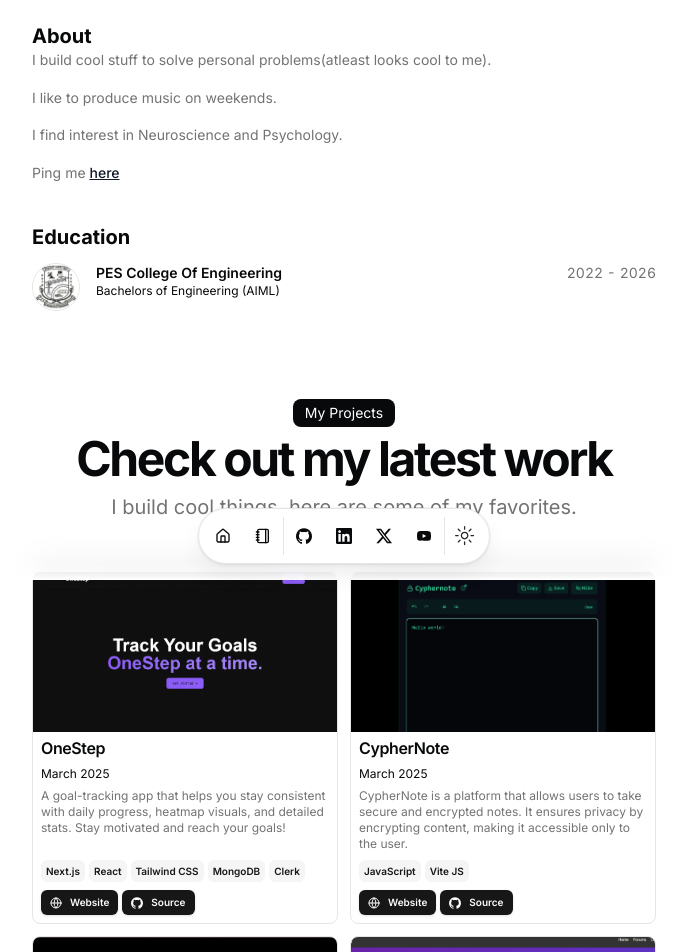
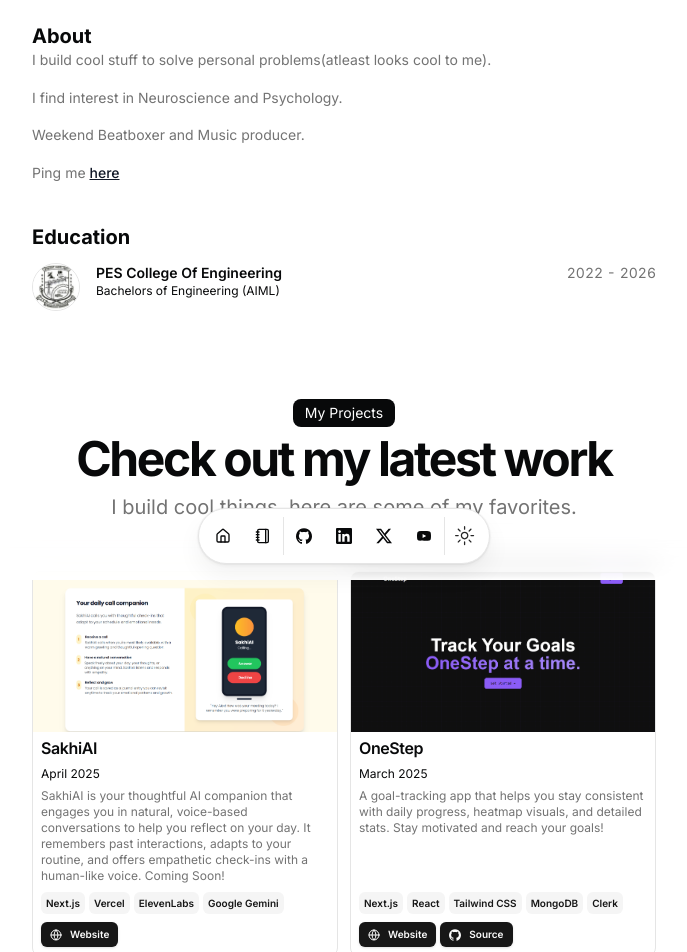
Before and after one commit to therohithborana/portfolioo, a Next.js app: page / in a window 1280 px wide. Shown: the part 220-1172 px from the top of the page, without its empty margins (296-983 px from the left). Built offline with nearby package versions, Linux system fonts and the light colour scheme.

Commit message:
added project

```diff
--- a/src/data/resume.tsx
+++ b/src/data/resume.tsx
@@ -8,11 +8,12 @@
   location: "India",
   locationLink: "",
   description:
-    "20 • Building SakhiAI",
+    "21 • Building SakhiAI",
   summary: `I build cool stuff to solve personal problems(atleast looks cool to me).
 
-  I like to produce music on weekends. \n
-  I find interest in Neuroscience and Psychology.
+
+  I find interest in Neuroscience and Psychology. \n
+  Weekend Beatboxer and Music producer.
 
   Ping me [here](mailto:boranarohith07@gmail.com) `,
 
@@ -79,6 +80,30 @@
     },
   ],
   projects: [
+    {
+      title: "SakhiAI",
+      href: "https://sakhiai.vercel.app",
+      dates: "April 2025",
+      active: true,
+      description:
+        "SakhiAI is your thoughtful AI companion that engages you in natural, voice-based conversations to help you reflect on your day. It remembers past interactions, adapts to your routine, and offers empathetic check-ins with a human-like voice. Coming Soon!",
+      technologies: [
+        "Next.js",
+        "Vercel",
+        "ElevenLabs",
+        "Google Gemini"
+      ],
+      links: [
+        {
+          type: "Website",
+          href: "https://sakhiai.vercel.app",
+          icon: <Icons.globe className="size-3" />,
+        }
+      ],
+      image: "/sakhiai.png",
+      video: "",
+    },
+
     {
       title: "OneStep",
       href: "https://onestep-azure.vercel.app/",
```
Also changed, not shown: public/sakhiai.png (added).
